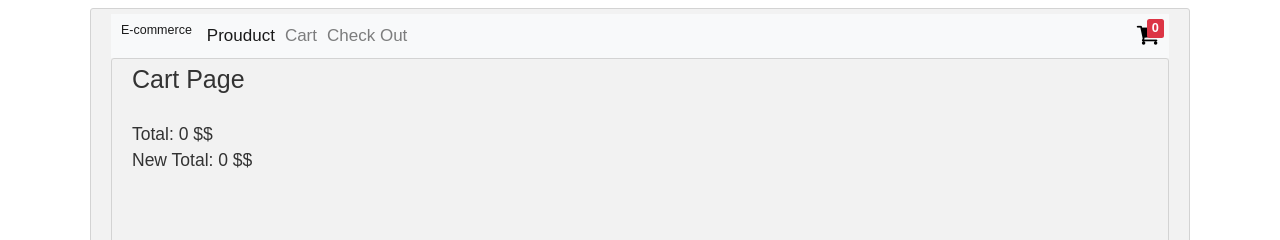
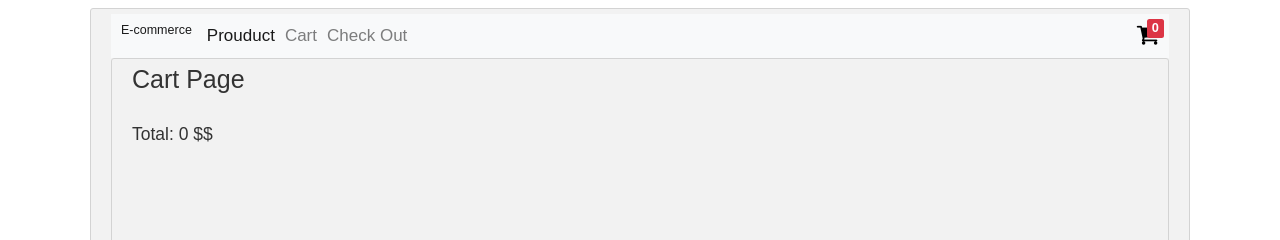
Before and after one commit to mohamed-ali-nemr/E-commerce, a React (Create React App) app: page /cart in a window 1280 px wide. Shown: the top 240 px of the page. Built offline with nearby package versions, Linux system fonts and the light colour scheme.

Commit message:
edit total in cart

```diff
--- a/src/pages/Cart.js
+++ b/src/pages/Cart.js
@@ -31,8 +31,8 @@ const Cart = (props) => {
         ))}
       </div>
       <br />
-      <h3>Total: {props.total} $$</h3>
-      <h3>New Total: {count} $$</h3>
+      <h3>Total: {props.total+count} $$</h3>
+      {/* <h3>New Total: {count} $$</h3> */}
     </div>
   );
 };
```
